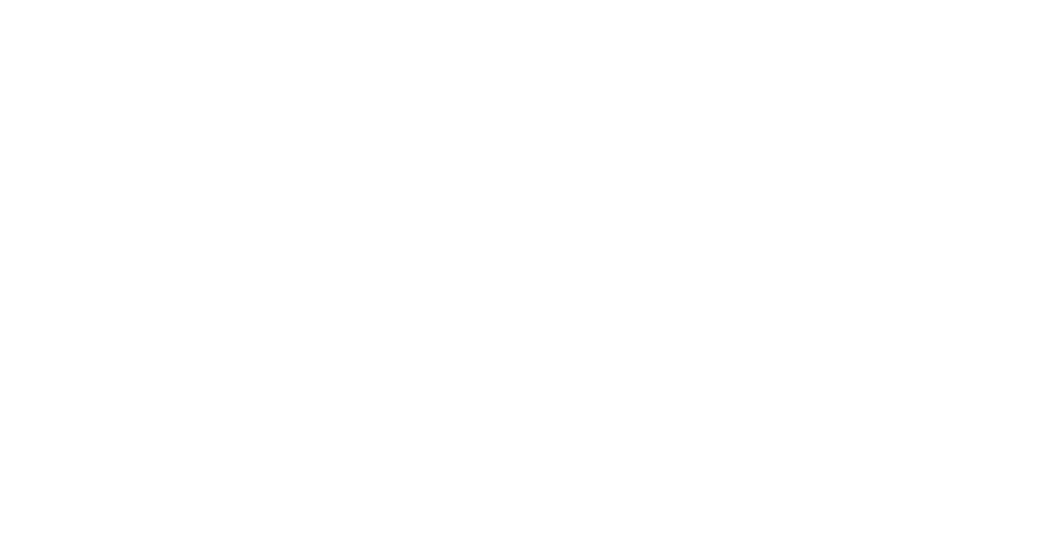
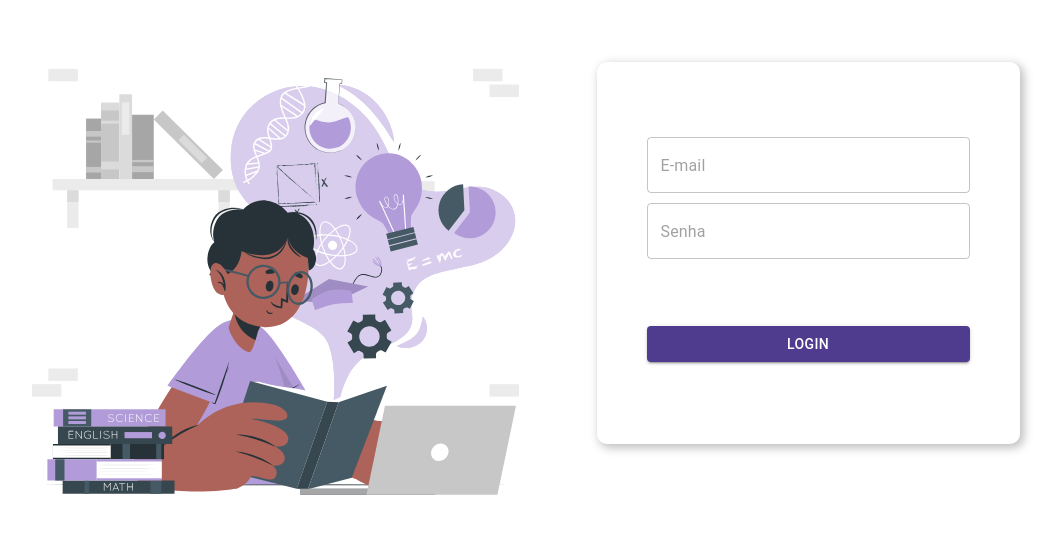
Before and after one commit to Odorizzi1/Educa-web, a React (Vite) app in the folder client/: page / in a window 1280 px wide. Before the commit this address had no page. Shown: the part 147-680 px from the top of the page, without its empty margins (132-1191 px from the left). Built offline with nearby package versions, Linux system fonts and the light colour scheme.

Commit message:
Update routes.tsx

```diff
--- a/client/src/routes.tsx
+++ b/client/src/routes.tsx
@@ -12,7 +12,7 @@
   return (
     <Router>
       <ReactRouterRoutes>
-        <Route path="/login" element={<LoginView />} />
+        <Route path="/" element={<LoginView />} />
       </ReactRouterRoutes>
     </Router>
   );
```
